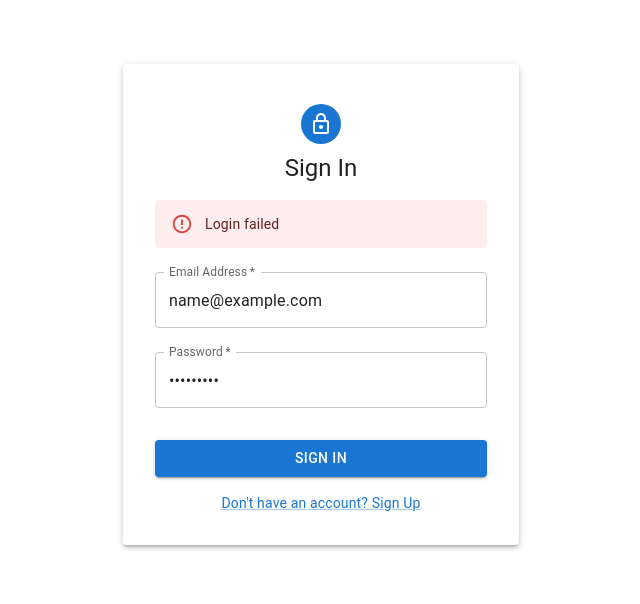
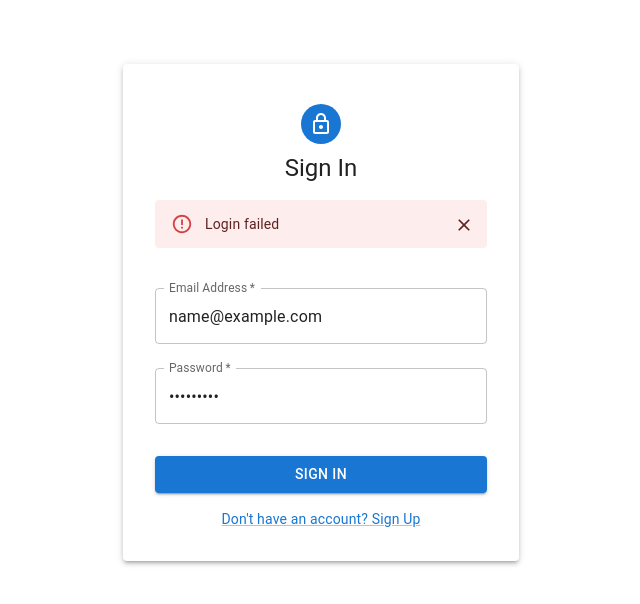
Before and after one commit to Ross-T/enterprise-task-manager-frontend, a React (Create React App) app: page /login in a window 1280 px wide. Both pictures are taken after typing "name@example.com", "Sample123" into the empty fields and a click on the button "SIGN IN". Shown: the top 604 px of the page, without its empty margins (319-959 px from the left). Built offline with nearby package versions, Linux system fonts and the light colour scheme; no server answers.

Commit message:
add email confirmation handling

```diff
--- a/src/components/auth/Login.js
+++ b/src/components/auth/Login.js
@@ -1,24 +1,32 @@
-import React, { useState } from 'react';
-import { useAuth } from '../../context/authContext';
-import { Link as MuiLink } from '@mui/material';
-import { Link, useNavigate, useLocation } from 'react-router-dom';
+import React, { useState, useEffect } from 'react';
+import { useNavigate, useLocation, Link } from 'react-router-dom';
 import {
   Container,
   Box,
+  Typography,
   TextField,
   Button,
-  Typography,
   Paper,
+  Alert,
   Avatar,
   CircularProgress,
-  Alert
+  Link as MuiLink
 } from '@mui/material';
 import LockOutlinedIcon from '@mui/icons-material/LockOutlined';
+import { useAuth } from '../../context/authContext';
 
 const Login = () => {
-  const { login, error, loading, clearError } = useAuth();
+  const { login, error: authError, loading, clearError } = useAuth();
   const navigate = useNavigate();
   const location = useLocation();
+
+  // Create a persistent error state
+  const [localError, setLocalError] = useState(() => {
+    const savedError = sessionStorage.getItem('loginError');
+    return savedError || null;
+  });
+
+  const [verificationMessage, setVerificationMessage] = useState(null);
 
   // Redirect to the page the user tried to access, or dashboard if directly accessing login
   const from = location.state?.from?.pathname || '/dashboard';
@@ -30,6 +38,22 @@ const Login = () => {
 
   const [formErrors, setFormErrors] = useState({});
 
+  // Check for email verification flag on component mount
+  useEffect(() => {
+    const needsVerification = sessionStorage.getItem('needsEmailVerification');
+    if (needsVerification === 'true') {
+      setVerificationMessage('Please check your email and click the verification link before logging in.');
+      sessionStorage.removeItem('needsEmailVerification');
+    }
+  }, []);
+
+  useEffect(() => {
+    if (authError) {
+      setLocalError(authError);
+      sessionStorage.setItem('loginError', authError);
+    }
+  }, [authError]);
+
   const handleChange = (e) => {
     const { name, value } = e.target;
     setFormData({ ...formData, [name]: value });
@@ -37,11 +61,6 @@ const Login = () => {
     // Clear field error when user starts typing
     if (formErrors[name]) {
       setFormErrors({ ...formErrors, [name]: '' });
-    }
-
-    // Clear global error
-    if (error) {
-      clearError();
     }
   };
 
@@ -63,12 +82,15 @@ const Login = () => {
 
   const handleSubmit = async (e) => {
     e.preventDefault();
+    e.stopPropagation();
+
+    sessionStorage.removeItem('loginError');
 
     // Validate form
     const errors = validateForm();
     if (Object.keys(errors).length > 0) {
       setFormErrors(errors);
-      return;
+      return false;
     }
 
     try {
@@ -76,7 +98,22 @@ const Login = () => {
       navigate(from, { replace: true });
     } catch (err) {
       console.error('Login error:', err);
+
+      const errorMessage = err.response?.data?.message || "Invalid credentials";
+      setLocalError(errorMessage);
+      sessionStorage.setItem('loginError', errorMessage);
     }
+
+    return false;
+  };
+
+  const handleErrorClose = () => {
+    setLocalError(null);
+    sessionStorage.removeItem('loginError');
+  };
+
+  const handleVerificationClose = () => {
+    setVerificationMessage(null);
   };
 
   return (
@@ -104,9 +141,23 @@ const Login = () => {
               Sign In
             </Typography>
 
-            {error && (
-              <Alert severity="error" sx={{ mt: 2, width: '100%' }}>
-                {error}
+            {verificationMessage && (
+              <Alert
+                severity="info"
+                sx={{ mt: 2, width: '100%', mb: 2 }}
+                onClose={handleVerificationClose}
+              >
+                {verificationMessage}
+              </Alert>
+            )}
+
+            {localError && (
+              <Alert
+                severity="error"
+                sx={{ mt: 2, width: '100%', mb: 2 }}
+                onClose={handleErrorClose}
+              >
+                {localError}
               </Alert>
             )}
 
@@ -150,7 +201,7 @@ const Login = () => {
               >
                 {loading ? <CircularProgress size={24} /> : 'Sign In'}
               </Button>
-            <Box display="flex" justifyContent="center">
+              <Box display="flex" justifyContent="center">
                 <MuiLink component={Link} to="/register" variant="body2">
                   {"Don't have an account? Sign Up"}
                 </MuiLink>
--- a/src/components/auth/Register.js
+++ b/src/components/auth/Register.js
@@ -1,7 +1,7 @@
-import React, { useState } from 'react';
-import { useAuth } from '../../context/authContext';
-import { Link as MuiLink } from '@mui/material';
-import { Link, useNavigate } from 'react-router-dom';
+import React, { useState } from "react";
+import { useAuth } from "../../context/authContext";
+import { Link as MuiLink } from "@mui/material";
+import { Link, useNavigate } from "react-router-dom";
 import {
   Container,
   Box,
@@ -12,23 +12,28 @@ import {
   Avatar,
   Grid,
   CircularProgress,
-  Alert
-} from '@mui/material';
-import PersonAddIcon from '@mui/icons-material/PersonAdd';
+  Alert,
+} from "@mui/material";
+import PersonAddIcon from "@mui/icons-material/PersonAdd";
 
 const Register = () => {
   const { register, error, loading, clearError } = useAuth();
   const navigate = useNavigate();
 
   const [formData, setFormData] = useState({
-    username: '',
-    email: '',
-    password: '',
-    confirmPassword: ''
+    username: "",
+    email: "",
+    password: "",
+    confirmPassword: "",
   });
 
   const [formErrors, setFormErrors] = useState({});
   const [success, setSuccess] = useState(false);
+  const [successMessage, setSuccessMessage] = useState(
+    "Registration successful! Redirecting to login..."
+  );
+  const [emailVerificationRequired, setEmailVerificationRequired] =
+    useState(false);
 
   const handleChange = (e) => {
     const { name, value } = e.target;
@@ -36,10 +41,9 @@ const Register = () => {
 
     // Clear field error when user starts typing
     if (formErrors[name]) {
-      setFormErrors({ ...formErrors, [name]: '' });
+      setFormErrors({ ...formErrors, [name]: "" });
     }
 
-    // Clear global error
     if (error) {
       clearError();
     }
@@ -49,27 +53,27 @@ const Register = () => {
     const errors = {};
 
     if (!formData.username) {
-      errors.username = 'Username is required';
+      errors.username = "Username is required";
     } else if (formData.username.length < 3) {
-      errors.username = 'Username must be at least 3 characters';
+      errors.username = "Username must be at least 3 characters";
     }
 
     if (!formData.email) {
-      errors.email = 'Email is required';
+      errors.email = "Email is required";
     } else if (!/\S+@\S+\.\S+/.test(formData.email)) {
-      errors.email = 'Email address is invalid';
+      errors.email = "Email address is invalid";
     }
 
     if (!formData.password) {
-      errors.password = 'Password is required';
+      errors.password = "Password is required";
     } else if (formData.password.length < 6) {
-      errors.password = 'Password must be at least 6 characters';
+      errors.password = "Password must be at least 6 characters";
     }
 
     if (!formData.confirmPassword) {
-      errors.confirmPassword = 'Please confirm your password';
+      errors.confirmPassword = "Please confirm your password";
     } else if (formData.password !== formData.confirmPassword) {
-      errors.confirmPassword = 'Passwords do not match';
+      errors.confirmPassword = "Passwords do not match";
     }
 
     return errors;
@@ -78,7 +82,6 @@ const Register = () => {
   const handleSubmit = async (e) => {
     e.preventDefault();
 
-    // Validate form
     const errors = validateForm();
     if (Object.keys(errors).length > 0) {
       setFormErrors(errors);
@@ -86,17 +89,23 @@ const Register = () => {
     }
 
     try {
-      // Remove confirmPassword as it's not needed in the API call
       const { confirmPassword, ...registrationData } = formData;
-      await register(registrationData);
+      const response = await register(registrationData);
+
+      console.log("Registration response:", response);
       setSuccess(true);
+      setEmailVerificationRequired(true);
+      setSuccessMessage(
+        "Registration successful! Please check your email to confirm your account before logging in."
+      );
 
-      // Redirect to login after successful registration
+      sessionStorage.setItem("needsEmailVerification", "true");
+
       setTimeout(() => {
-        navigate('/login');
-      }, 3000);
+        navigate("/login");
+      }, 5000);
     } catch (err) {
-      console.error('Registration error:', err);
+      console.error("Registration error:", err);
     }
   };
 
@@ -105,21 +114,21 @@ const Register = () => {
       <Box
         sx={{
           marginTop: 8,
-          display: 'flex',
-          flexDirection: 'column',
-          alignItems: 'center',
+          display: "flex",
+          flexDirection: "column",
+          alignItems: "center",
         }}
       >
-        <Paper elevation={3} sx={{ p: 4, width: '100%' }}>
+        <Paper elevation={3} sx={{ p: 4, width: "100%" }}>
           <Box
             sx={{
-              display: 'flex',
-              flexDirection: 'column',
-            alignItems: 'center',
-            width: '100%'
+              display: "flex",
+              flexDirection: "column",
+              alignItems: "center",
+              width: "100%",
             }}
           >
-            <Avatar sx={{ m: 1, bgcolor: 'secondary.main' }}>
+            <Avatar sx={{ m: 1, bgcolor: "secondary.main" }}>
               <PersonAddIcon />
             </Avatar>
             <Typography component="h1" variant="h5">
@@ -127,18 +136,27 @@ const Register = () => {
             </Typography>
 
             {error && (
-              <Alert severity="error" sx={{ mt: 2, width: '100%' }}>
+              <Alert severity="error" sx={{ mt: 2, width: "100%" }}>
                 {error}
               </Alert>
             )}
 
             {success && (
-              <Alert severity="success" sx={{ mt: 2, width: '100%' }}>
-                Registration successful! Redirecting to login...
+              <Alert
+                severity={emailVerificationRequired ? "info" : "success"}
+                sx={{ mt: 2, width: "100%" }}
+                icon={emailVerificationRequired ? null : undefined}
+              >
+                {successMessage}
               </Alert>
             )}
 
-            <Box component="form" onSubmit={handleSubmit} noValidate sx={{ mt: 3, width: '100%' }}>
+            <Box
+              component="form"
+              onSubmit={handleSubmit}
+              noValidate
+              sx={{ mt: 3, width: "100%" }}
+            >
               <Grid container spacing={2}>
                 <Grid item xs={12}>
                   <TextField
@@ -209,7 +227,7 @@ const Register = () => {
                 sx={{ mt: 3, mb: 2 }}
                 disabled={loading || success}
               >
-                {loading ? <CircularProgress size={24} /> : 'Sign Up'}
+                {loading ? <CircularProgress size={24} /> : "Sign Up"}
               </Button>
               <Grid container justifyContent="flex-end">
                 <Grid item>
```
